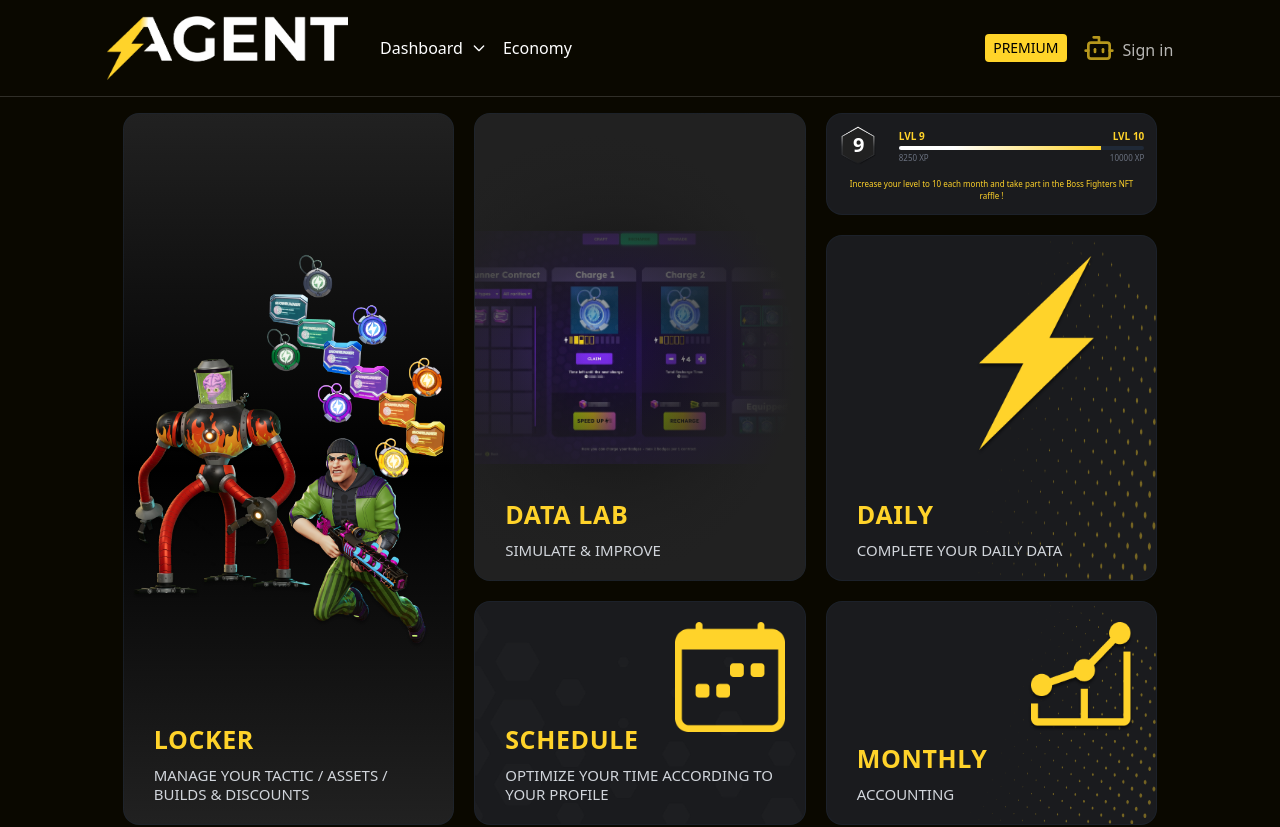
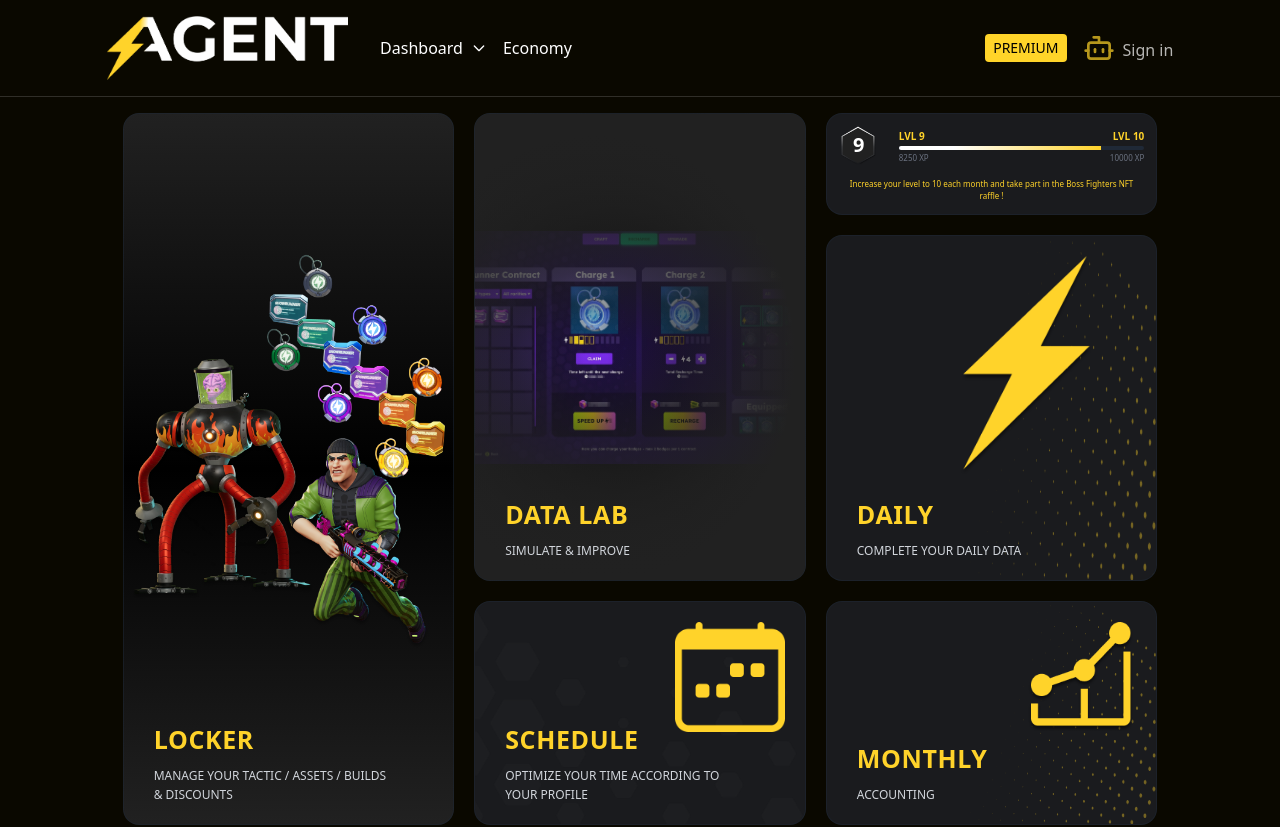
Before and after one commit to Agent-BossFighters/staging-front, a React (Vite) app: page /dashboard in a window 1280 px wide. Shown: the top 827 px of the page. Built offline with nearby package versions, Linux system fonts and the light colour scheme.

Commit message:
fix font size

```diff
--- a/src/features/dashboard/main/cards/daily-card.jsx
+++ b/src/features/dashboard/main/cards/daily-card.jsx
@@ -12,7 +12,7 @@ export default function DailyCard() {
       pattern={RewardsPattern2}
       patternClassName="opacity-40"
       icon={Vector}
-      iconClassName="w-[200px] h-[200px] object-contain"
+      iconClassName="w-[220px] h-[220px] object-contain"
     />
   );
 }
--- a/src/shared/ui/card.jsx
+++ b/src/shared/ui/card.jsx
@@ -68,7 +68,7 @@ const Card = React.forwardRef(({
                 </h2>
               )}
               {description && (
-                <p className="text-gray-300 text-[15px] leading-[19px] font-normal">
+                <p className="text-gray-300 text-[12px] leading-[19px] font-normal">
                   {description}
                 </p>
               )}
```
